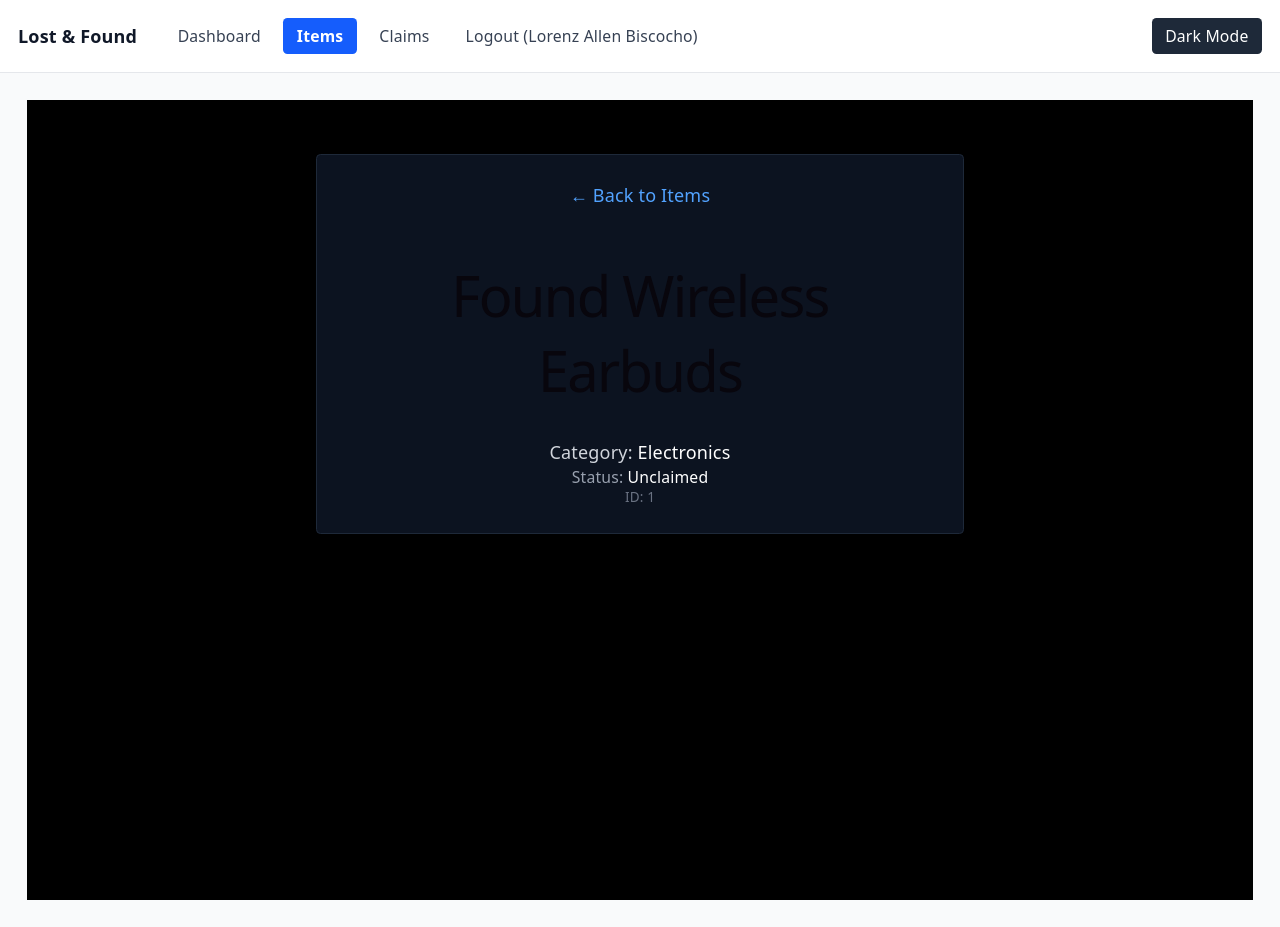
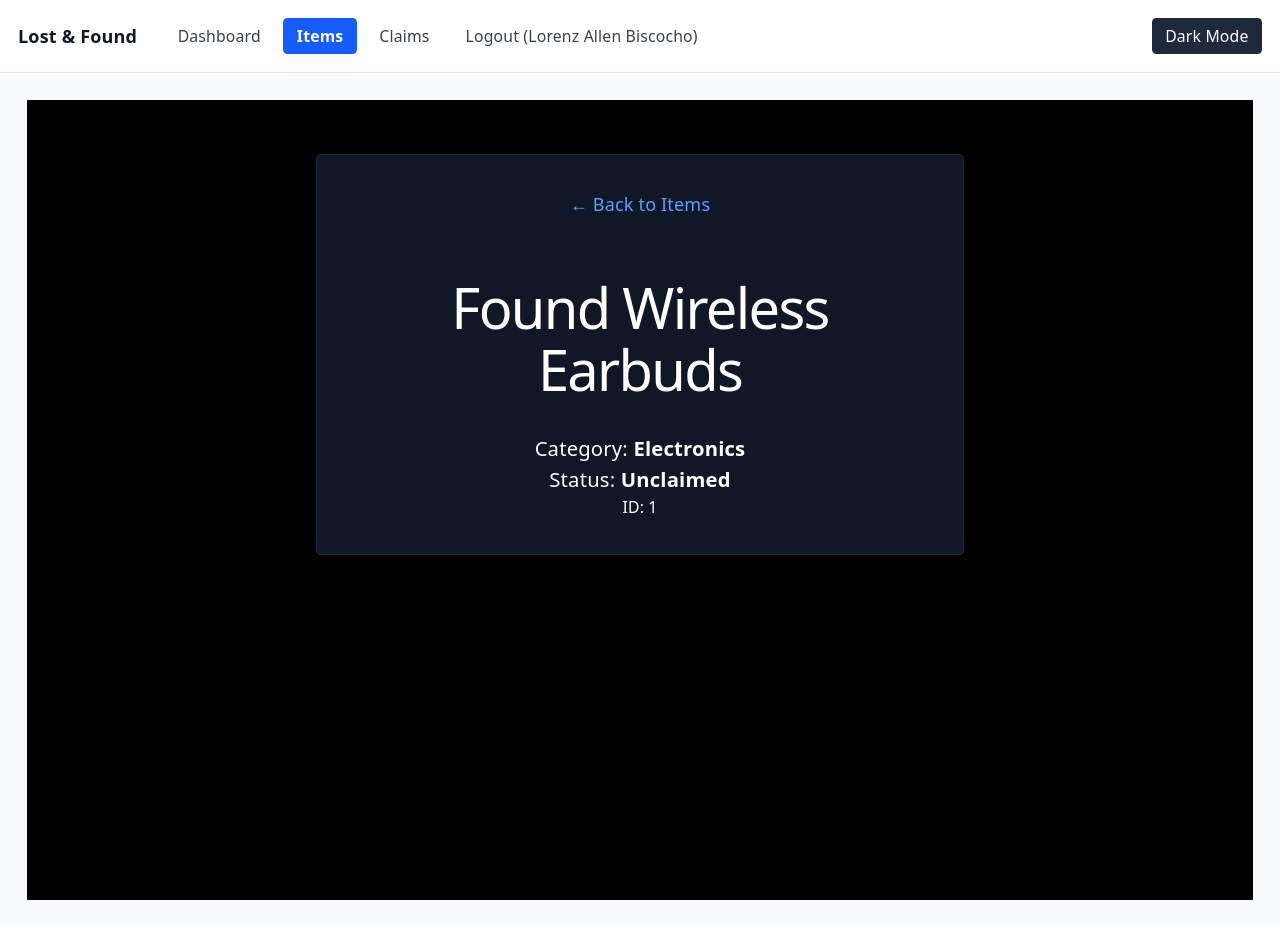
Before and after one commit to LorenzAllen26/LorenzAllen26-itelect4-project-IT4B-Main2, a React (Vite) app: page /items/1 in a window 1280 px wide. Built offline with nearby package versions, Linux system fonts and the light colour scheme; data requests are answered from the project's data file.

Commit message:
GT3 Part 2: update ClaimsPage, ItemDetailPage, and db.json

```diff
--- a/src/pages/ClaimsPage.tsx
+++ b/src/pages/ClaimsPage.tsx
@@ -1,16 +1,19 @@
+import { useState } from "react";
 import { useQuery } from "@tanstack/react-query";
 import { api } from "../api/client";
 import type { ClaimRecord } from "../api/client";
-import ClaimBadge from "../components/ClaimBadge";
 
 function ClaimCard({ claim }: { claim: ClaimRecord }) {
+  // Explicitly type useState to match claim.status union type
+  const [status, setStatus] = useState<ClaimRecord["status"]>(claim.status);
+
   const { data: item, isLoading } = useQuery({
     queryKey: ["item", claim.itemId],
     queryFn: () => api.getItemById(claim.itemId),
   });
 
   return (
-    <div className="border rounded-lg p-5 shadow-sm my-4 bg-white dark:bg-gray-800 border-gray-200 dark:border-gray-700 max-w-2xl mx-auto">
+    <div className="border rounded-lg p-5 shadow-sm my-4 bg-white dark:bg-gray-800 border-gray-200 dark:border-gray-700 max-w-2xl mx-auto transition-colors">
       <div className="text-center font-semibold text-lg text-gray-800 dark:text-gray-100">
         {isLoading ? "Loading item details..." : `Claim for ${item?.name || `Item #${claim.itemId}`}`}
       </div>
@@ -25,9 +28,32 @@ function ClaimCard({ claim }: { claim: ClaimRecord }) {
 
       <div className="flex items-center justify-between border-t border-dashed border-gray-200 dark:border-gray-700 mt-4 pt-3 text-sm">
         <div className="flex items-center gap-2">
-          <span className="text-gray-600 dark:text-gray-400">Status:</span>
-          <ClaimBadge status={claim.status} />
+          <span className="text-gray-600 dark:text-gray-400 font-medium">Status:</span>
+
+          {/* Cast e.target.value as ClaimRecord["status"] */}
+          <select
+            value={status}
+            onChange={(e) => setStatus(e.target.value as ClaimRecord["status"])}
+            className={`px-3 py-1 text-xs font-semibold rounded-lg border cursor-pointer outline-none transition-colors ${
+              status === "Approved"
+                ? "bg-green-100 text-green-800 border-green-300 dark:bg-green-900/40 dark:text-green-300 dark:border-green-700"
+                : status === "Rejected"
+                ? "bg-red-100 text-red-800 border-red-300 dark:bg-red-900/40 dark:text-red-300 dark:border-red-700"
+                : "bg-yellow-100 text-yellow-800 border-yellow-300 dark:bg-yellow-900/40 dark:text-yellow-300 dark:border-yellow-700"
+            }`}
+          >
+            <option value="Pending" className="bg-white dark:bg-gray-800 text-gray-900 dark:text-white">
+              Pending
+            </option>
+            <option value="Approved" className="bg-white dark:bg-gray-800 text-gray-900 dark:text-white">
+              Approved
+            </option>
+            <option value="Rejected" className="bg-white dark:bg-gray-800 text-gray-900 dark:text-white">
+              Rejected
+            </option>
+          </select>
         </div>
+
         <div className="text-xs text-gray-400 italic">
           Submitted {new Date(claim.submittedAt).toLocaleDateString()}
         </div>
@@ -42,16 +68,31 @@ export default function ClaimsPage() {
     queryFn: api.getClaims,
   });
 
-  if (isLoading) return <div className="p-6 text-center">Loading claims...</div>;
-  if (error) return <div className="p-6 text-center text-red-500">Error loading claims.</div>;
+  if (isLoading) {
+    return (
+      <div className="min-h-screen bg-gray-50 dark:bg-gray-950 p-6 text-center text-gray-900 dark:text-gray-100">
+        Loading claims...
+      </div>
+    );
+  }
+
+  if (error) {
+    return (
+      <div className="min-h-screen bg-gray-50 dark:bg-gray-950 p-6 text-center text-red-500">
+        Error loading claims.
+      </div>
+    );
+  }
 
   return (
-    <div className="p-6">
-      <h1 className="text-2xl font-bold text-center mb-6">My Claims</h1>
+    <div className="min-h-screen bg-gray-50 dark:bg-gray-950 text-gray-900 dark:text-gray-100 p-6">
+      <h1 className="text-2xl font-bold text-center mb-6 text-gray-900 dark:text-white">
+        My Claims
+      </h1>
       {claims && claims.length > 0 ? (
         claims.map((claim) => <ClaimCard key={claim.id} claim={claim} />)
       ) : (
-        <div className="text-center text-gray-500">No claims found.</div>
+        <div className="text-center text-gray-500 dark:text-gray-400">No claims found.</div>
       )}
     </div>
   );
--- a/src/pages/ItemDetailPage.tsx
+++ b/src/pages/ItemDetailPage.tsx
@@ -29,18 +29,34 @@ export default function ItemDetailPage() {
 
   return (
     <div className="min-h-screen bg-black text-white p-6">
-      <div className="max-w-xl mx-auto border border-gray-800 rounded bg-gray-900/80 p-6 mt-6 shadow-md">
-        <Link to="/items" className="text-blue-400 hover:underline mb-4 inline-block">
+      <div className="max-w-xl mx-auto border border-gray-800 rounded bg-gray-900 p-8 mt-6 shadow-md flex flex-col items-center">
+        <Link to="/items" className="text-blue-400 hover:underline mb-6 inline-block">
           &larr; Back to Items
         </Link>
-        <h1 className="text-2xl font-bold text-white">{item.name}</h1>
-        <p className="text-gray-300 mt-2">
-          Category: <span className="text-white">{item.category}</span>
+
+        {/* Title - Forced White */}
+        <h1
+          className="text-4xl font-bold mb-6 text-white"
+          style={{ color: "#ffffff" }}
+        >
+          {/* @ts-ignore */}
+          {item.name || item.title}
+        </h1>
+
+        {/* Category - Forced White */}
+        <p className="mt-2 text-lg text-white" style={{ color: "#ffffff" }}>
+          Category: <span className="font-bold">{item.category}</span>
         </p>
-        <p className="text-sm text-gray-400 mt-1">
-          Status: <span className="text-white">{item.status}</span>
+
+        {/* Status - Forced White */}
+        <p className="mt-1 text-lg text-white" style={{ color: "#ffffff" }}>
+          Status: <span className="font-bold">{item.status}</span>
         </p>
-        <p className="text-xs text-gray-500 mt-4">ID: {item.id}</p>
+
+        {/* ID - Forced White */}
+        <p className="mt-6 text-sm text-white" style={{ color: "#ffffff" }}>
+          ID: {item.id}
+        </p>
       </div>
     </div>
   );
```
